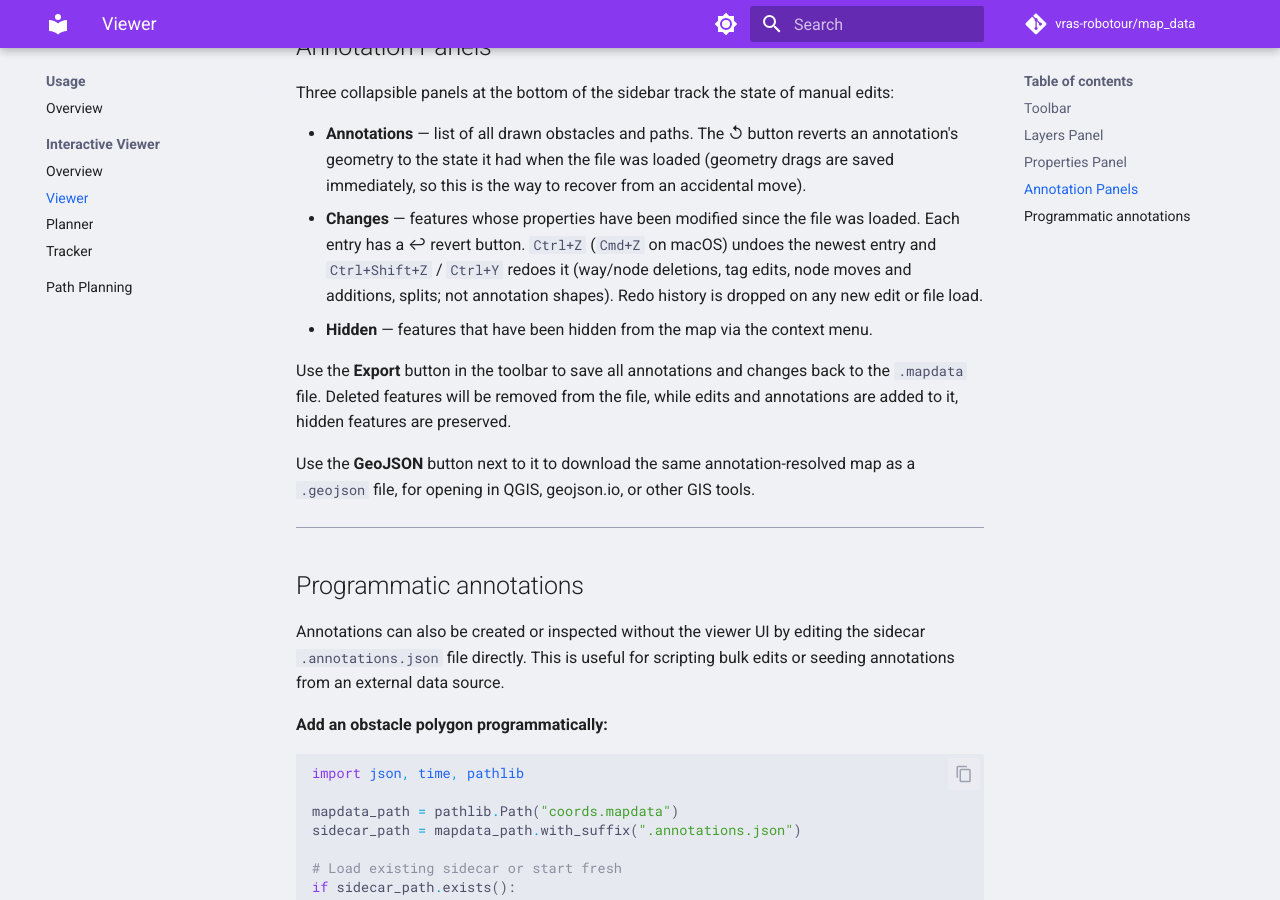
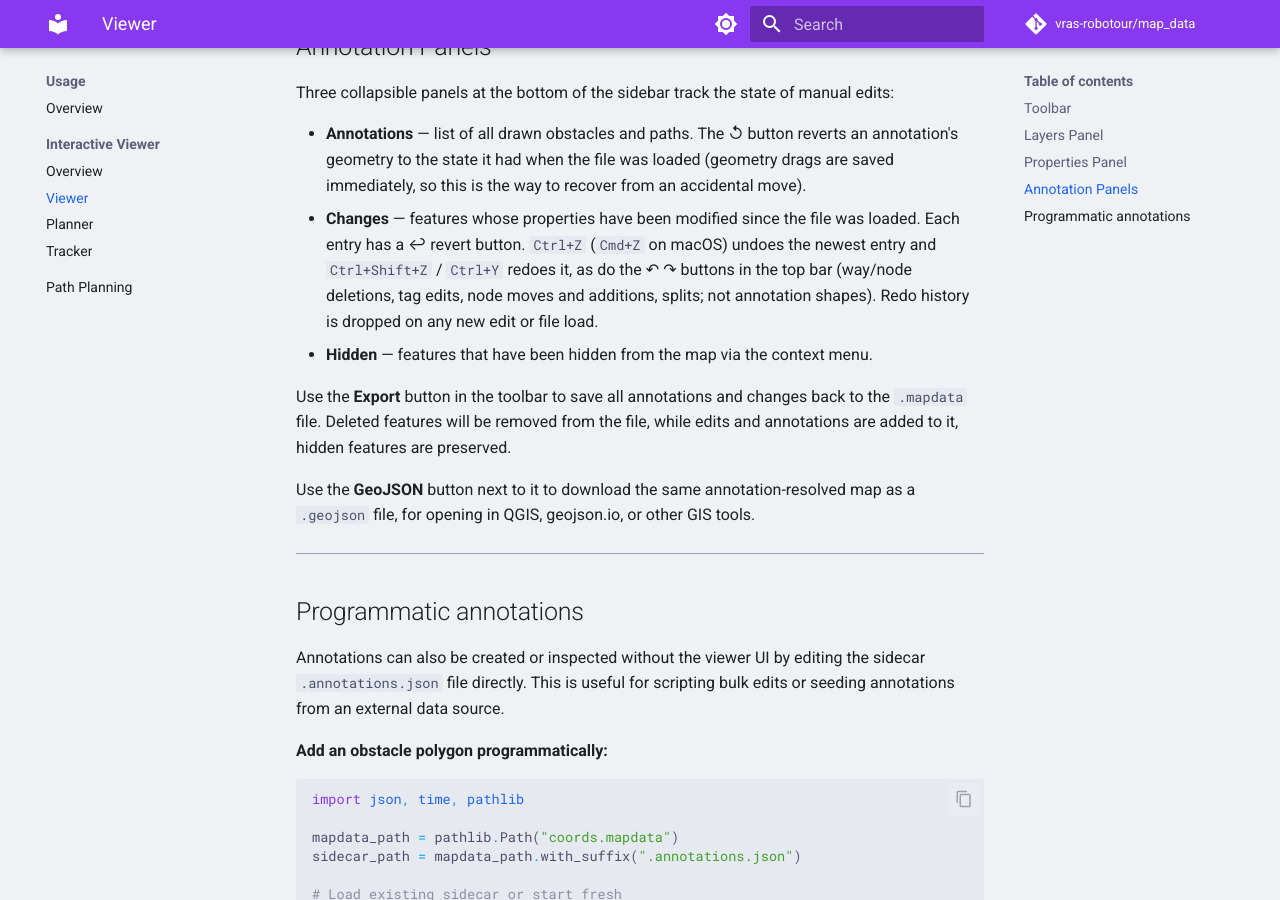
Before and after one commit to vras-robotour/map_data, an MkDocs documentation site: the page built from docs/viewer_view.md, in a window 1280 px wide and 900 px high, scrolled down 1776 px. Built offline with MkDocs 1.6.1 and Material for MkDocs 9.7.7, drawn with Linux system fonts in a browser that asks for light colours; comment, search, counter and statistics services are not loaded.

Commit message:
viewer: undo/redo buttons in the top bar

```diff
--- a/docs/viewer_view.md
+++ b/docs/viewer_view.md
@@ -56,8 +56,9 @@
   are saved immediately, so this is the way to recover from an accidental move).
 - **Changes** — features whose properties have been modified since the file was loaded.
   Each entry has a ↩ revert button. `Ctrl+Z` (`Cmd+Z` on macOS) undoes the newest entry and
-  `Ctrl+Shift+Z` / `Ctrl+Y` redoes it (way/node deletions, tag edits, node moves and additions,
-  splits; not annotation shapes). Redo history is dropped on any new edit or file load.
+  `Ctrl+Shift+Z` / `Ctrl+Y` redoes it, as do the ↶ ↷ buttons in the top bar (way/node
+  deletions, tag edits, node moves and additions, splits; not annotation shapes). Redo history
+  is dropped on any new edit or file load.
 - **Hidden** — features that have been hidden from the map via the context menu.
 
 Use the **Export** button in the toolbar to save all annotations and changes back to the `.mapdata` file.
--- a/map_data/viewer/static/css/style.css
+++ b/map_data/viewer/static/css/style.css
@@ -239,3 +239,5 @@
   border: 1px solid var(--line); border-radius: 6px; padding: 12px; margin-bottom: 12px;
 }
 .leaflet-container:focus-visible { outline-offset: -2px; }
+.undo-btn { display: inline-flex; align-items: center; padding-inline: 7px; }
+.undo-btn svg { width: 15px; height: 15px; fill: none; stroke: currentColor; stroke-width: 1.6; stroke-linecap: round; stroke-linejoin: round; }
```
Also changed, not shown: map_data/viewer/static/js/ui_handlers.js (+14 -1 lines), 1 other file.
